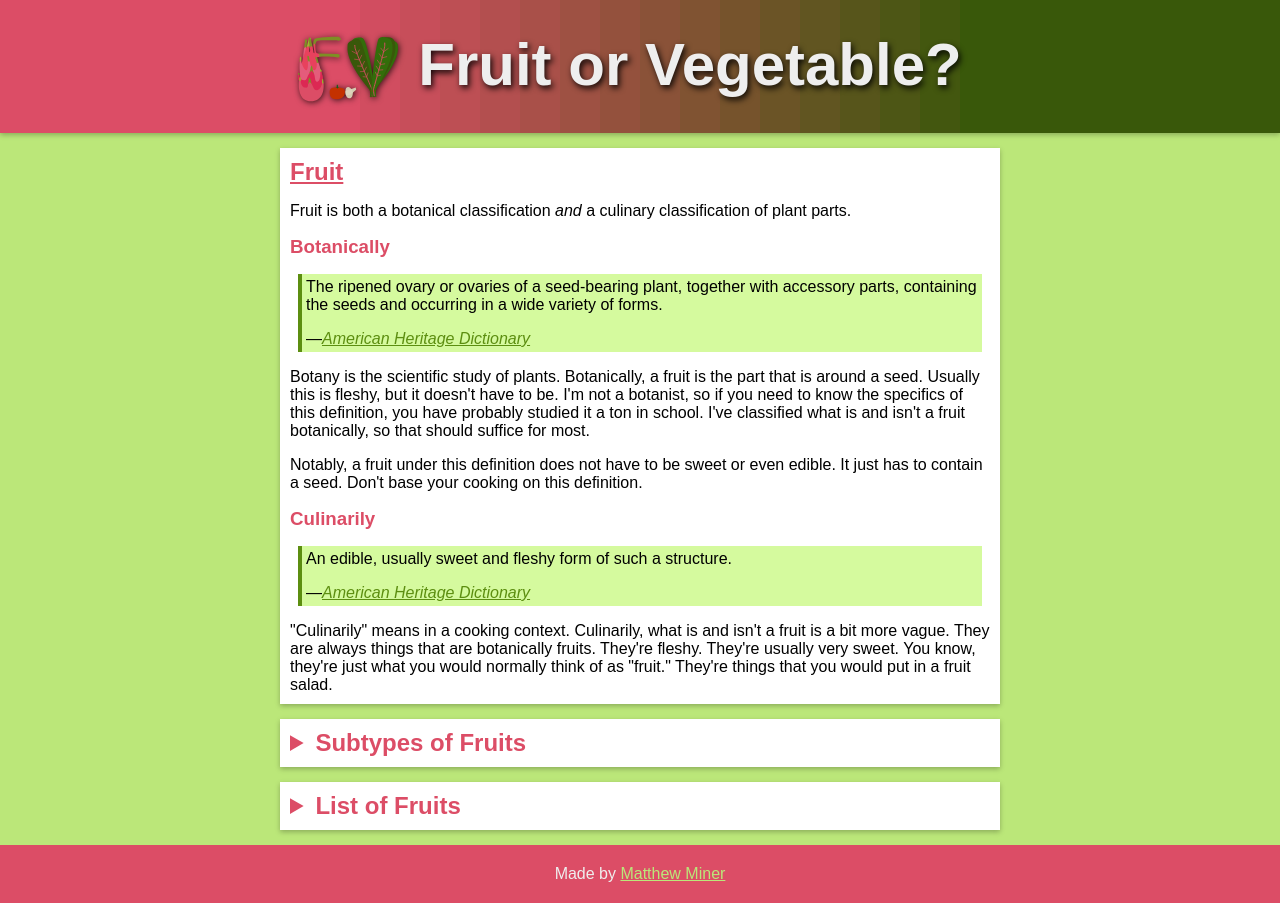
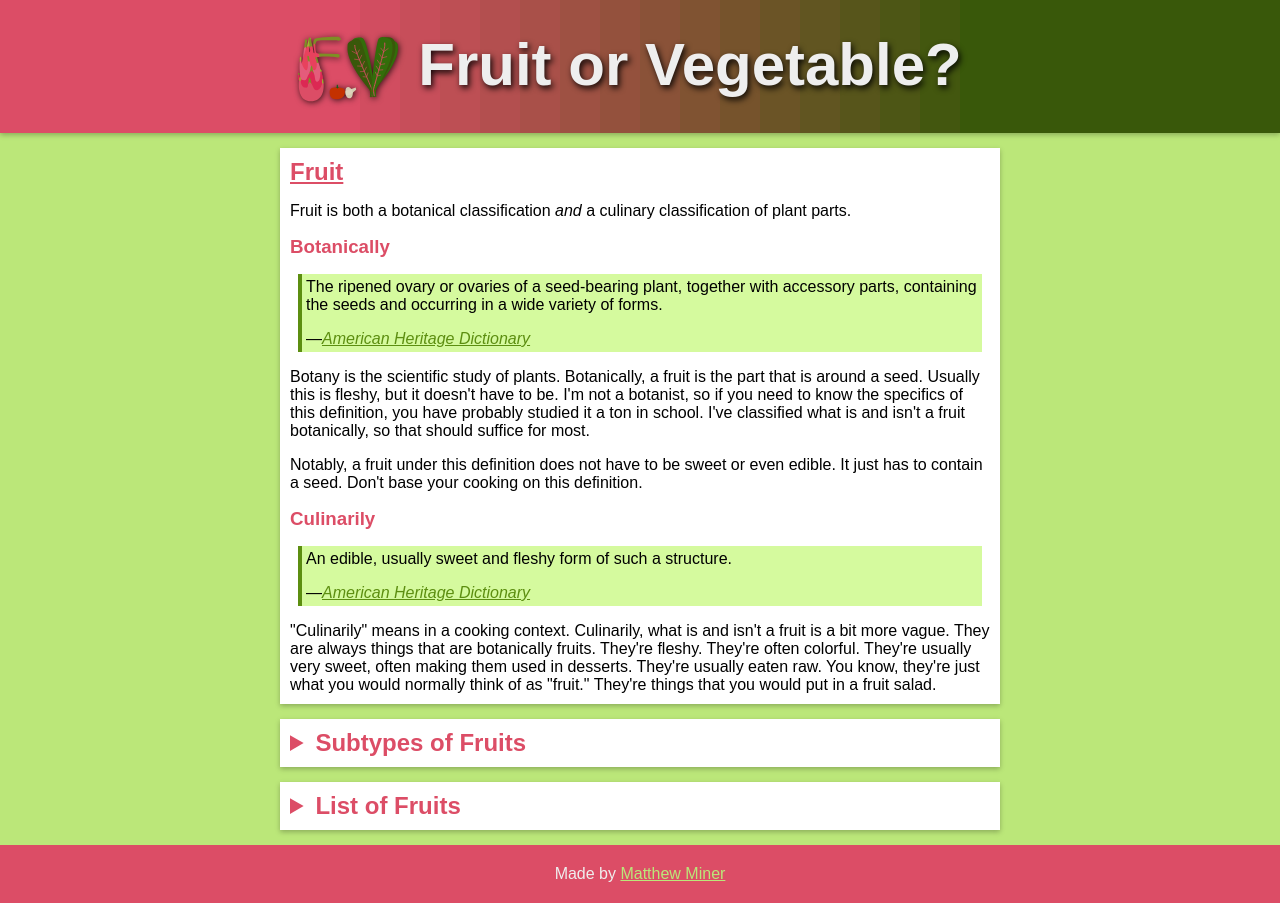
Before and after one commit to mminer237/fruitorvegetable, a Jekyll site: the page built from _types/fruit.html, in a window 1280 px wide. Built offline with Jekyll 4.4.1, drawn with Linux system fonts in a browser that asks for light colours.

Commit message:
Added some more indicators

```diff
--- a/_types/fruit.html
+++ b/_types/fruit.html
@@ -17,4 +17,4 @@ type: fruit
 	<p>An edible, usually sweet and fleshy form of such a structure.</p>
 	<div class="quote-signature"><a href="https://ahdictionary.com/word/search.html?q=fruit"><i>American Heritage Dictionary</i></a></div>
 </blockquote>
-<p>"Culinarily" means in a cooking context. Culinarily, what is and isn't a fruit is a bit more vague. They are always things that are botanically fruits. They're fleshy. They're usually very sweet. You know, they're just what you would normally think of as "fruit." They're things that you would put in a fruit salad.</p>
+<p>"Culinarily" means in a cooking context. Culinarily, what is and isn't a fruit is a bit more vague. They are always things that are botanically fruits. They're fleshy. They're often colorful. They're usually very sweet, often making them used in desserts. They're usually eaten raw. You know, they're just what you would normally think of as "fruit." They're things that you would put in a fruit salad.</p>
```
